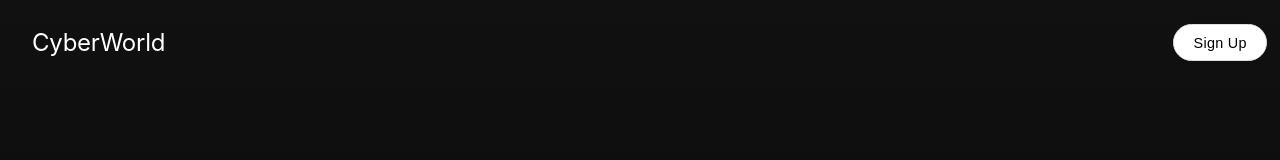
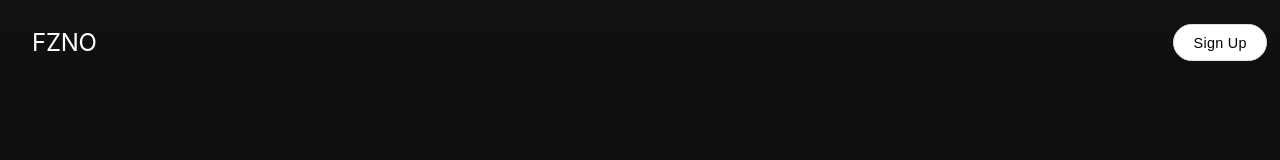
Before and after one commit to Janiarafath/project, a React (Create React App) app: page / in a window 1280 px wide. Shown: the top 160 px of the page. Built offline with nearby package versions, Linux system fonts and the light colour scheme.

Commit message:
Added source code files

```diff
--- a/src/components/Home.jsx
+++ b/src/components/Home.jsx
@@ -143,7 +143,7 @@ function Home() {
         <header className={`header ${isScrolled ? 'scrolled' : ''}`}>
           <div className="header-container">
             <a href="/" className="logo">
-              CyberWorld
+              FZNO
             </a>
             <nav className="nav"></nav>
             <Link to="/contact">
```
